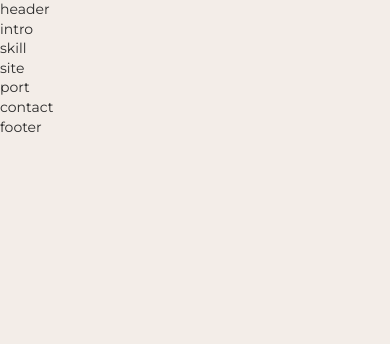
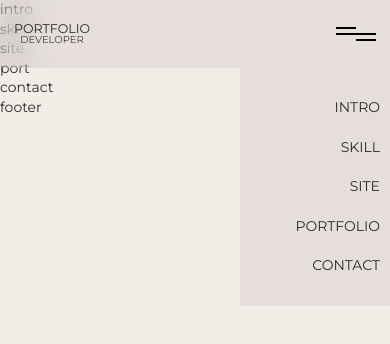
Before and after one commit to subin313/port2023-vite, a website built with Vite: page src/index.html in a window 390 px wide. Built offline with nearby package versions, Linux system fonts and the light colour scheme; a small style sheet from the web is missing; a web font is replaced by a local one.

Commit message:
😜 헤더 완료

```diff
--- a/src/assets/css/section/header.css
+++ b/src/assets/css/section/header.css
@@ -1,3 +1,120 @@
 #header {
+ position: fixed;
+ left: 0;
+ top: 0;
+ width: 100%;
+ z-index: 10000;
+}
+.header__inner{
+    display: flex;
+    align-items: center;
+    justify-content: space-between;
+    background-color: rgba(116, 99, 99, 0.1);
+    backdrop-filter: blur(15px);
+    padding: 1rem;
+}
+.header__logo{
+    font-size: 0.9rem;
+    text-align: center;
+    text-transform: uppercase;
+    line-height: 1;
+}
+.header__logo em{
+    font-size: 10px;
+    display: block;
+    color: var(--black200);
+}
+.header__nav li{
+    display: inline;
+}
+.header__nav li a{
+    text-transform: uppercase;
+    font-size: 14px;
+    padding: 14px;
+    position: relative;
+}
+.header__nav li a::before{
+    content: "";
+    width: calc(100% - 28px);
+    height: 1px;
+    background-color: var(--black);
+    position: absolute;
+    left: 14px;
+    bottom: 10px;
+    transform: scaleX(0);
+    transition: all 0.3s;
+}
+.header__nav li a:hover::before{
+    transform: scaleX(1);
+}
+.header__nav__mobile{
+    display: none;
+    width: 40px;
+    height: 40px;
+    cursor: pointer;
+}
+.header__nav__mobile span{
+    display: block;
+    width: 40px;
+    height: 2px;
+    background-color: var(--black);
+    margin-top: 19px;
+    position: relative;
+}
+.header__nav__mobile span::before{
+    content: "";
+    width: 40px;
+    height: 2px;
+    background-color: var(--black);
+    position: absolute;
+    right: 0;
+    top: 6px;
+    transition: width 0.3s;
+}
+.header__nav__mobile span::after{
+    content: "";
+    width: 40px;
+    height: 2px;
+    background-color: var(--black);
+    position: absolute;
+    left: 0;
+    bottom: 6px;
+    transition: width 0.3s;
+}
 
+@media (max-width:800px){
+    .header__nav{
+        display: none;
+    }
+    .header__nav.show{
+        display: block;
+    }
+    .header__nav.show ul{
+        display: block;
+        position: absolute;
+        right: 0;
+        top: 68px;
+        background-color: rgba(116, 99, 99, 0.1);
+        backdrop-filter: blur(15px);
+        z-index: 10000;
+        min-width: 150px;
+        padding: 20px 0;
+    }
+    .header__nav.show li{
+        display: block;
+        text-align: right;
+    }
+    .header__nav.show li a{
+        display: inline-block;
+        padding: 10px;
+    }
+    .header__nav.show + .header__nav__mobile span::before{
+        width: 20px;
+    }
+    .header__nav.show + .header__nav__mobile span::after{
+        width: 20px;
+    }
+    .header__nav__mobile{
+        display: block;
+    }
 }
--- a/src/assets/css/setting/vars.css
+++ b/src/assets/css/setting/vars.css
@@ -43,4 +43,5 @@ text-rendering: optimizeLegibility;
 body{
     color: var(--black100);
     background-color: var(--mainBg-color);
+
 }
--- a/src/assets/js/menu.js
+++ b/src/assets/js/menu.js
@@ -1,3 +1,15 @@
 export function menu(){
     console.log(menu)
 }
+
+const headerToggle = document.getElementById("headerToggle");
+const headerNav = document.querySelector(".header__nav");
+
+if(headerToggle){
+    headerToggle.addEventListener("click",()=>{
+    headerNav.classList.toggle("show");
+    headerToggle.getAttribute("aria-expanded") === "true"
+    ?headerToggle.setAttribute("aria-expanded","false")
+    :headerToggle.setAttribute("aria-expanded","true");
+    });
+}
--- a/src/index.html
+++ b/src/index.html
@@ -23,7 +23,30 @@
     <!--//skip-->
 
     <header id="header" role="banner">
-      header
+      <div class="header__inner">
+        <div class="header__logo">
+          <a href="#">portfolio<em>developer</em></a>
+        </div>
+        <nav class="header__nav show" role="navigation" aria-label="메인메뉴">
+          <ul>
+            <li><a href="#intro">intro</a></li>
+            <li><a href="#skill">skill</a></li>
+            <li><a href="#site">site</a></li>
+            <li><a href="#port">portfolio</a></li>
+            <li><a href="#contact">contact</a></li>
+          </ul>
+        </nav>
+        <div
+        class="header__nav__mobile"
+        id="headerToggle"
+        aria-controls="primary-menu"
+        aria-expanded="false"
+        role="button"
+        tabindex="0"
+        >
+          <span></span>
+        </div>
+      </div>
     </header>
     <!--//header-->
 
```
Also changed, not shown: README.md (deleted).
